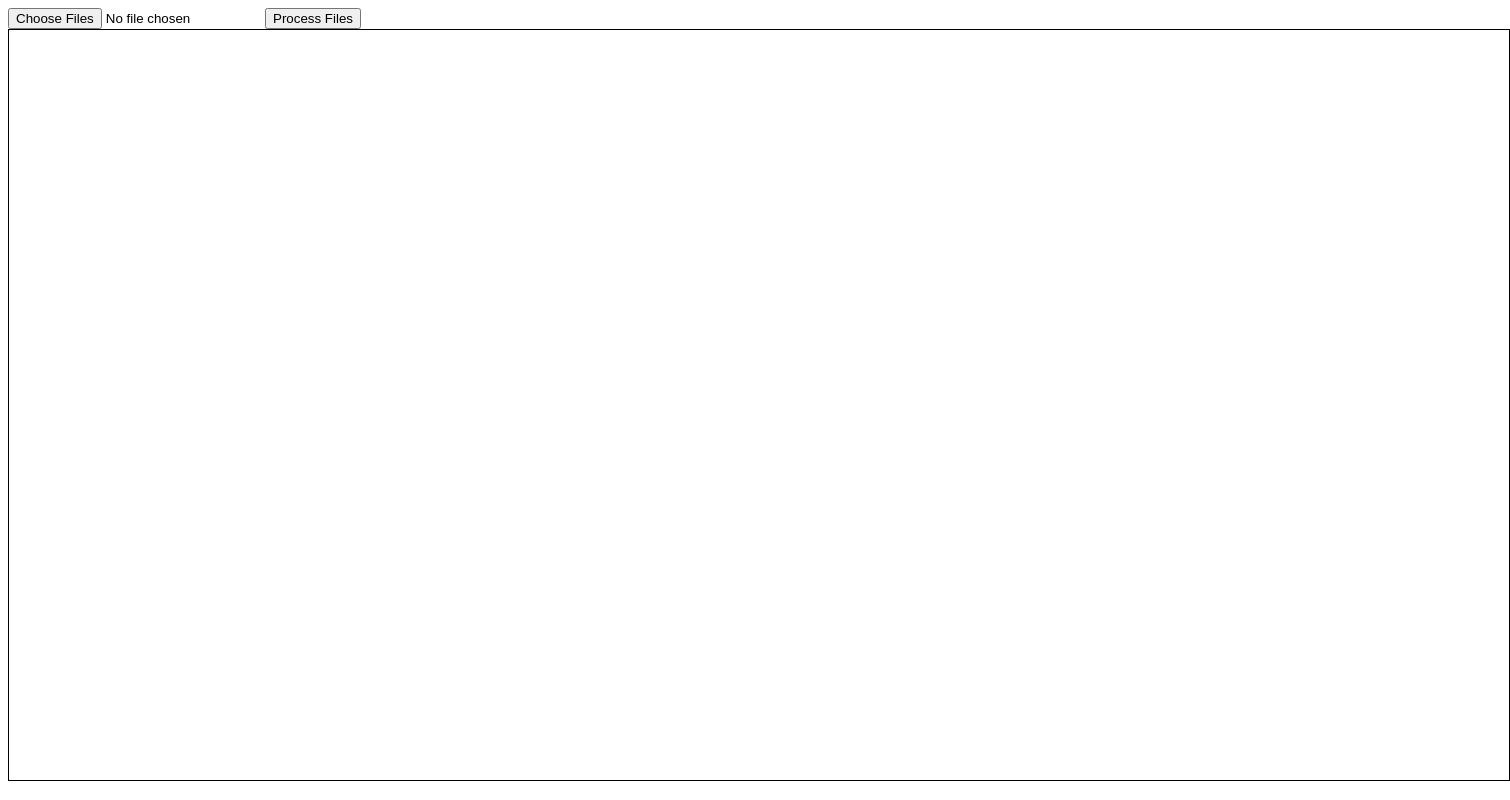
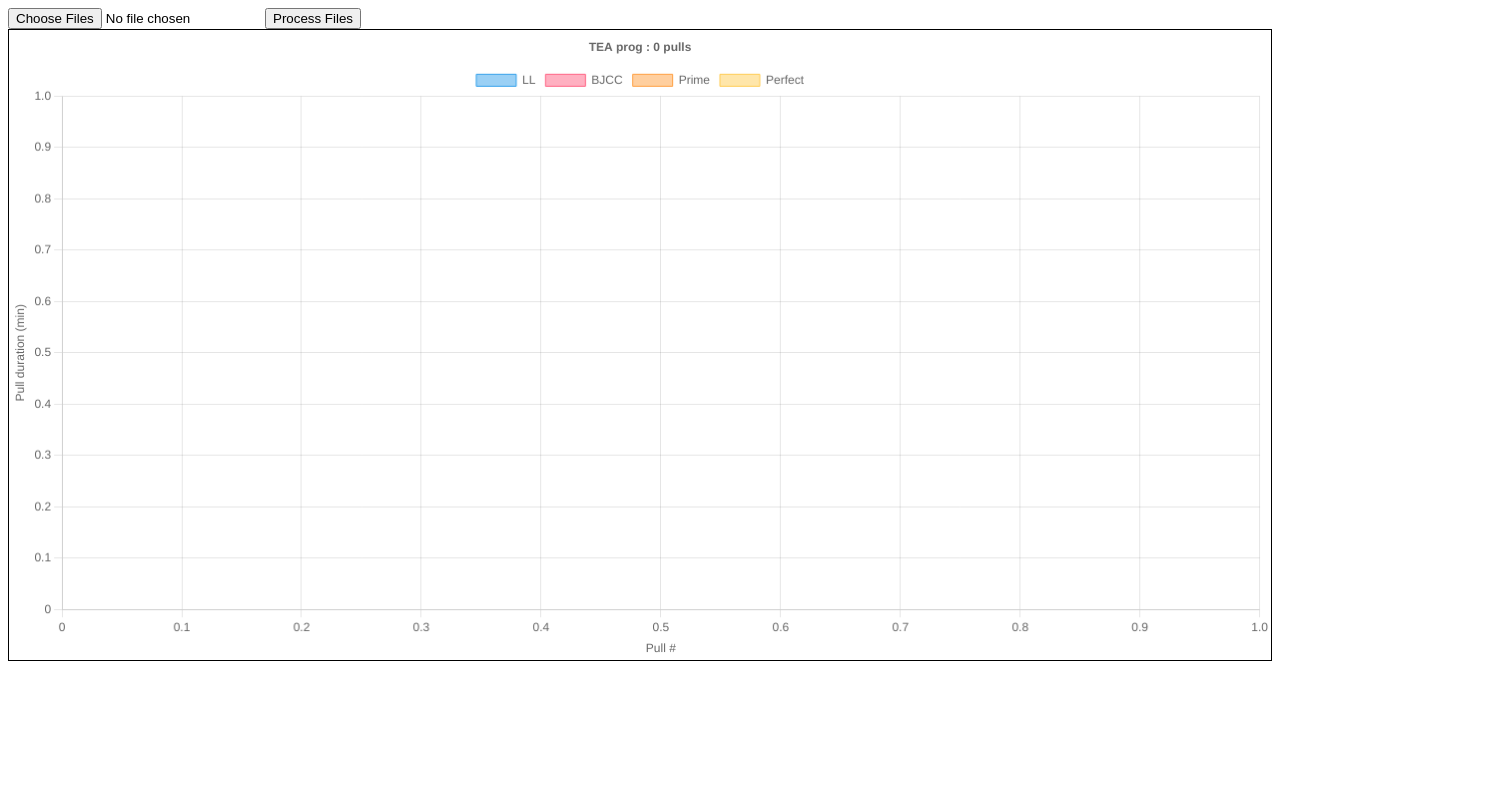
Before and after one commit to PikCeLL/FFXIVLogParser, a plain HTML site: page index.html in a window 1280 px wide. Both pictures are taken after a click on the button "Process Files". Shown: the whole page, 1510 px wide, since content can reach past the window. Drawn offline with nearby package versions, Linux system fonts and the light colour scheme.

Commit message:
Displaying THE CHART

```diff
--- a/Graph.js
+++ b/Graph.js
@@ -9,23 +9,61 @@ inputElement.addEventListener("click", handleFiles);
 function handleFiles() {
     const inputFiles = document.getElementById('input');
     const encounter = enc.TEA;
-    const rawResults = [];
-    readNextFile(encounter, inputFiles.files, 0, rawResults).then(result => {
-        console.log(result);
-
+    readNextFile(encounter, inputFiles.files, 0, []).then(result => {
         const results = new Array(encounter[3].length);
         for (let i = 0; i < results.length; i++) {
-            results[i] = [];
+            results[i] = { label: encounter[3][i], data: [], parsing: false };
         }
         var index = 0;
 
-        rawResults.forEach(log => {
+        result.forEach(log => {
             log.forEach(pull => {
-                results[pull[2]].push([index, pull[1]]);
+                results[pull[2]].data.push({ x: index, y: pull[1] / 60000, tooltip: pull[0] });
                 ++index;
             });
         });
-        console.log(results);
+
+        const ctx = document.getElementById('myChart');
+
+        new Chart(ctx, {
+            type: 'scatter',
+            data: {
+                datasets: results
+            },
+            options: {
+                scales: {
+                    x: {
+                        type: 'linear',
+                        position: 'bottom',
+                        title: {
+                            display: true,
+                            text: 'Pull #'
+                        }
+                    },
+                    y: {
+                        type: 'linear',
+                        position: 'left',
+                        title: {
+                            display: true,
+                            text: 'Pull duration (min)'
+                        }
+                    }
+                },
+                plugins: {
+                    title: {
+                        display: true,
+                        text: encounter[0] + " prog : " + index + " pulls"
+                    },
+                    tooltip: {
+                        callbacks: {
+                            label: function(context) {
+                                return context.raw.tooltip;
+                            }
+                        }
+                    }
+                }
+            }
+        });
     }).catch(error => console.log(error));
 }
 
@@ -53,7 +91,7 @@ function readNextFile(encounter, files, index, results) {
     return readFile(files[index], encounter).then(result => {
         if (result.length != 0) {
             // We sort starting from the end because with the default log name the files are parsed in reverse order (at least on Firefox). Still a complete sort just in case
-            for (let i = results.length ; i >= 0 ; --i) {
+            for (let i = results.length; i >= 0; --i) {
                 if (((i === 0) || (results[i - 1][0][0] < result[0][0])) && ((i === results.length) || (results[i][0][0] >= result[0][0]))) {
                     results.splice(i, 0, result);
                     break;
--- a/index.html
+++ b/index.html
@@ -3,6 +3,7 @@
   <head>
     <meta charset="utf-8"/>
     <title>FFXIV LogParser</title>
+    <script src="https://cdn.jsdelivr.net/npm/chart.js"></script>
     <script type="module" src="Graph.js"></script>
     <style type="text/css">
       canvas { border: 1px solid black; }
@@ -13,6 +14,6 @@
     <button type="button" id="button">
         Process Files
     </button>
-    <canvas id="tutorial" width="1500" height="750"></canvas>
+    <canvas id="myChart" width="1500" height="750"></canvas>
   </body>
 </html>
```
